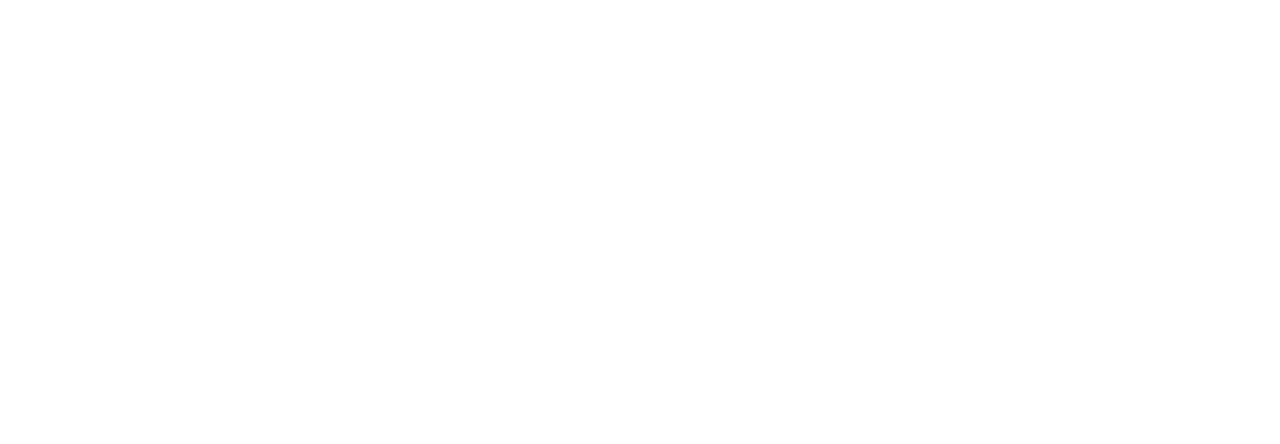
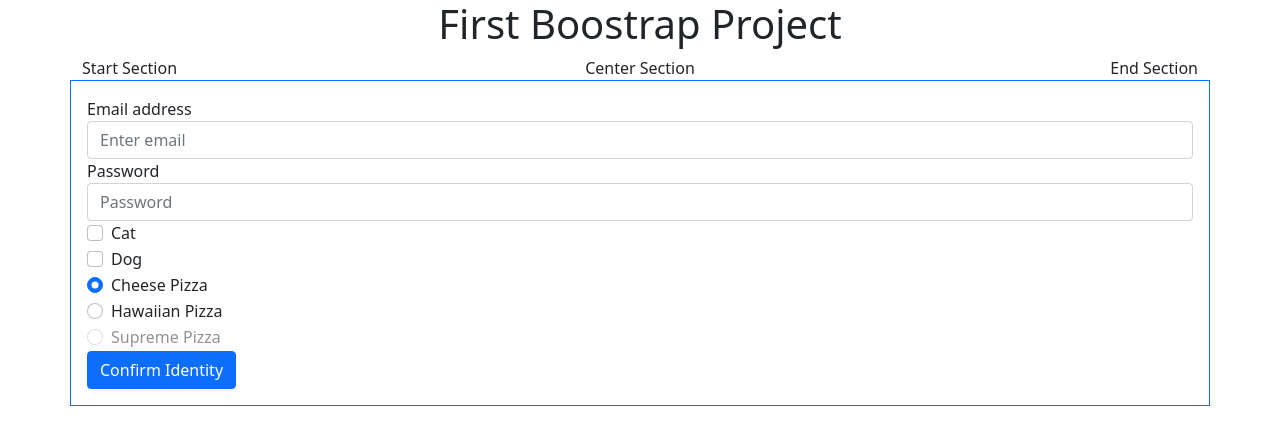
Before and after one commit to sritenour4/Bootstrap-4-Drills, a plain HTML site: page index.html in a window 1280 px wide. Drawn offline with nearby package versions, Linux system fonts and the light colour scheme.

Commit message:
added completed sections

```diff
--- a/index.html
+++ b/index.html
@@ -1,11 +1,82 @@
 <!DOCTYPE html>
 <html lang="en">
+
 <head>
     <meta charset="UTF-8">
-    <meta name="viewport" content="width=device-width, initial-scale=1.0">
-    <title>Document</title>
+    <meta name="viewport" content="width=device-width, initial-scale=1.0, shrink-to-fit=no">
+    <title>Bootstrap 4 Drills</title>
+    <!-- Bootstrap CSS -->
+    <link rel="stylesheet" href="https://cdn.jsdelivr.net/npm/bootstrap@5.0.0-beta1/dist/css/bootstrap.min.css"
+        rel="stylesheet" integrity="sha384-giJF6kkoqNQ00vy+HMDP7azOuL0xtbfIcaT9wjKHr8RbDVddVHyTfAAsrekwKmP1"
+        crossorigin="anonymous">
+    <link rel="stylesheet" href="styles.css">
 </head>
+
 <body>
+    <div class="container">
+        <div class="row justify-content-center">
+            <h1 class="col-6 text-center">First Boostrap Project</h1>
+        </div>
+        <div class="row">
+            <div class="col-4 justify-content-start text-left">Start Section</div>
+            <div class="col-4 justify-content-center text-center">Center Section</div>
+            <div class="col-4 justify-content-end text-end">End Section</div>
+        </div>
 
+        <div class="row">
+            <form class="col-12 border border-primary p-3">
+                <div class="form-group">
+                <label for="exampleInputEmail1">Email address</label>
+                <input type="email" class="form-control" id="exampleInputEmail1" aria-describedby="emailHelp"
+                    placeholder="Enter email">
+
+        </div>
+        <div class="form-group">
+            <label for="exampleInputPassword1">Password</label>
+            <input type="password" class="form-control" id="exampleInputPassword1" placeholder="Password">
+        </div>
+        <div class="form-check">
+            <input type="checkbox" class="form-check-input" id="exampleCheck1">
+            <label class="form-check-label" for="exampleCheck1">Cat</label>
+        </div>
+        <div class="form-check">
+            <input type="checkbox" class="form-check-input" id="exampleCheck2">
+            <label class="form-check-label" for="exampleCheck2">Dog</label>
+        </div>
+        <div class="form-check">
+            <input class="form-check-input" type="radio" name="exampleRadios" id="exampleRadios1" value="option1"
+                checked>
+            <label class="form-check-label" for="exampleRadios1">
+                Cheese Pizza
+            </label>
+        </div>
+        <div class="form-check">
+            <input class="form-check-input" type="radio" name="exampleRadios" id="exampleRadios2" value="option2">
+            <label class="form-check-label" for="exampleRadios2">
+                Hawaiian Pizza
+            </label>
+        </div>
+        <div class="form-check">
+            <input class="form-check-input" type="radio" name="exampleRadios" id="exampleRadios3" value="option3"
+                disabled>
+            <label class="form-check-label" for="exampleRadios3">
+                Supreme Pizza
+            </label>
+        </div>
+        <button type="submit" class="btn btn-primary">Confirm Identity</button>
+        </form>
+    </div>
+
+    <!-- Optional JavaScript -->
+    <script src="https://code.jquery.com/jquery-3.2.1.slim.min.js"
+        integrity="sha384-KJ3o2DKtIkvYIK3UENzmM7KCkRr/rE9/Qpg6aAZGJwFDMVNA/GpGFF93hXpG5KkN"
+        crossorigin="anonymous"></script>
+    <script src="https://cdnjs.cloudflare.com/ajax/libs/popper.js/1.12.9/umd/popper.min.js"
+        integrity="sha384-ApNbgh9B+Y1QKtv3Rn7W3mgPxhU9K/ScQsAP7hUibX39j7fakFPskvXusvfa0b4Q"
+        crossorigin="anonymous"></script>
+    <script src="https://maxcdn.bootstrapcdn.com/bootstrap/4.0.0/js/bootstrap.min.js"
+        integrity="sha384-JZR6Spejh4U02d8jOt6vLEHfe/JQGiRRSQQxSfFWpi1MquVdAyjUar5+76PVCmYl"
+        crossorigin="anonymous"></script>
 </body>
+
 </html>
--- /dev/null
+++ b/styles.css
@@ -0,0 +1,4 @@
+/* .container {
+    background-color: blue;
+    height: 500px;
+} */
```
